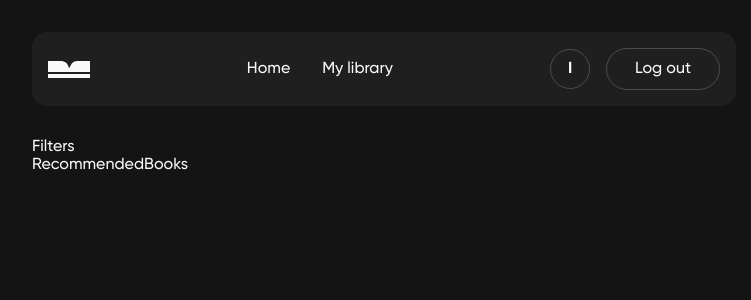
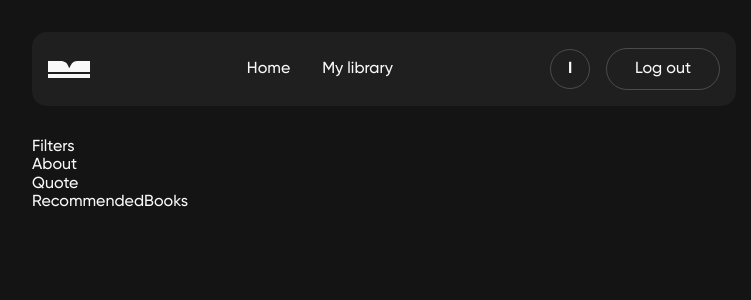
Before and after one commit to vitalii-cherukha/read-journey, a React (Vite) app: page / in a window 1280 px wide. Shown: the top 300 px of the page, without its empty margins (256-1007 px from the left). Built offline with nearby package versions, Linux system fonts and the light colour scheme.

Commit message:
add About and Quote components to RecommendedPage

```diff
--- /dev/null
+++ b/src/components/common/About/About.tsx
@@ -0,0 +1,5 @@
+const About = () => {
+  return <div>About</div>;
+};
+
+export default About;
--- /dev/null
+++ b/src/components/common/Quote/Quote.tsx
@@ -0,0 +1,5 @@
+const Quote = () => {
+  return <div>Quote</div>;
+};
+
+export default Quote;
--- a/src/components/pages/RecommendedPage/RecommendedPage.tsx
+++ b/src/components/pages/RecommendedPage/RecommendedPage.tsx
@@ -1,6 +1,8 @@
+import About from '../../common/About/About';
 import Container from '../../common/Container/Container';
 import Dashboard from '../../common/Dashboard/Dashboard';
 import Filters from '../../common/Filters/Filters';
+import Quote from '../../common/Quote/Quote';
 import RecommendedBooks from '../../common/RecommendedBooks/RecommendedBooks';
 
 const RecommendedPage = () => {
@@ -9,6 +11,8 @@ const RecommendedPage = () => {
       <Container>
         <Dashboard>
           <Filters />
+          <About />
+          <Quote />
         </Dashboard>
         <RecommendedBooks />
       </Container>
```
Also changed, not shown: src/components/common/About/About.module.css (added), src/components/common/Quote/Quote.module.css (added).
